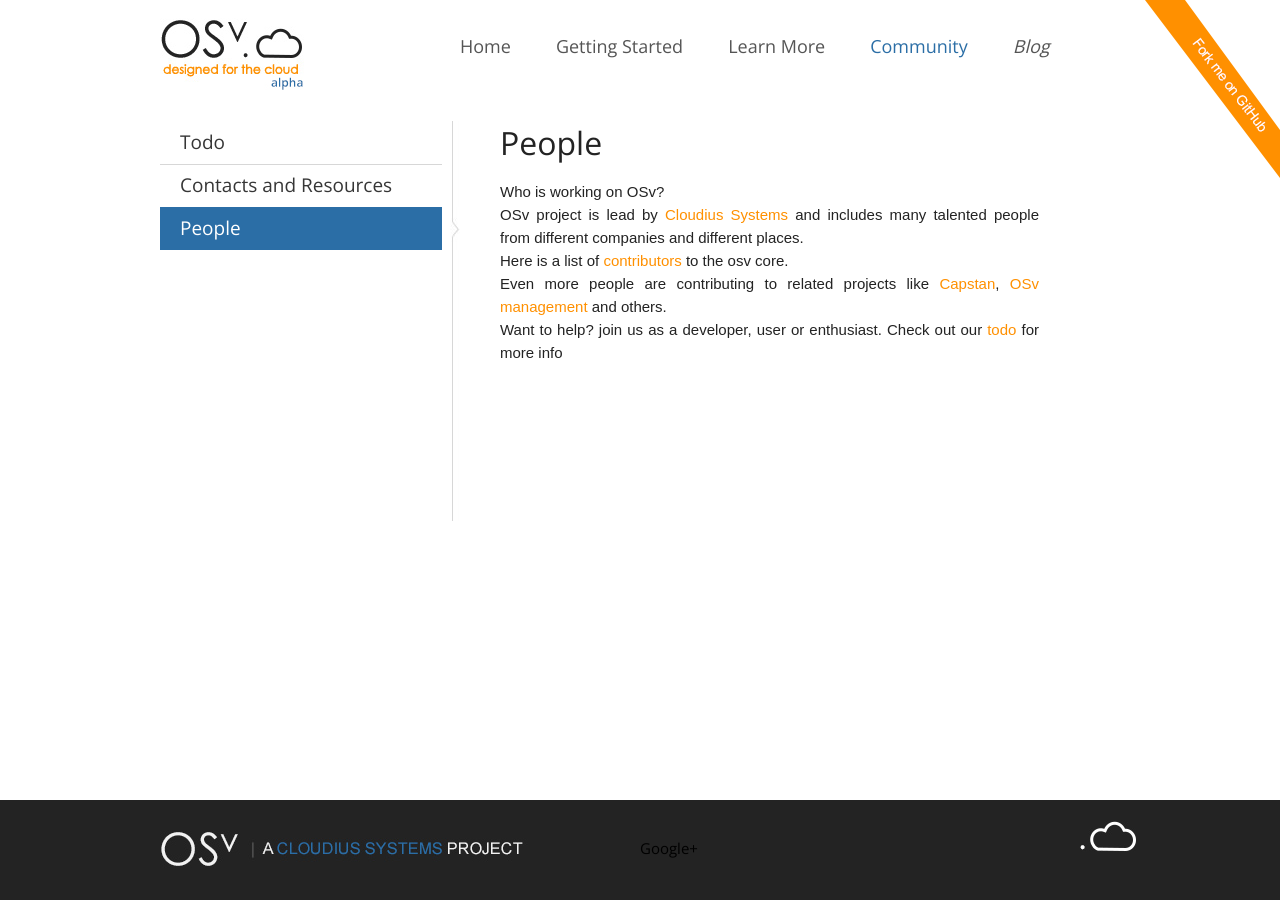
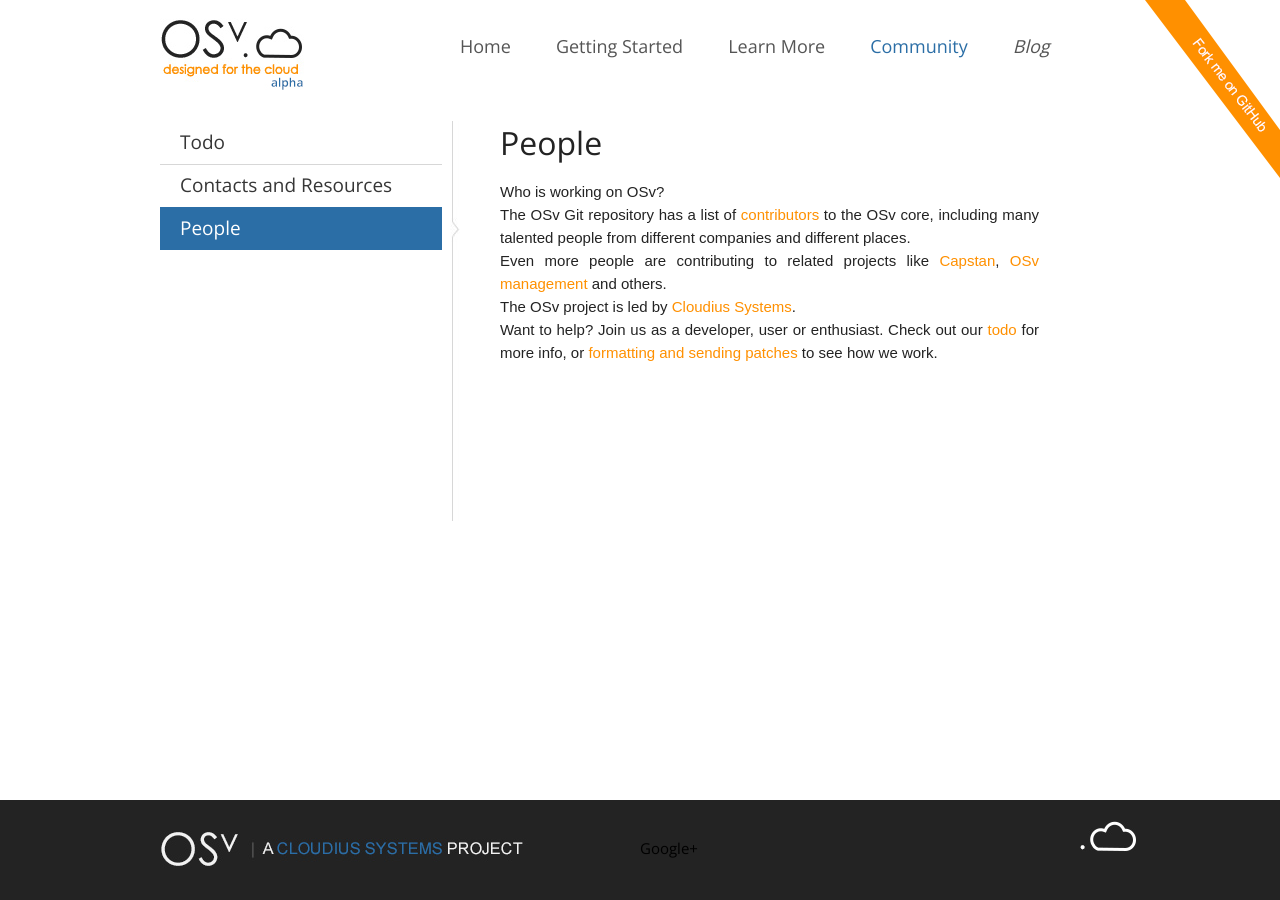
Before and after one commit to osv-io/osv-io.github.io, a Jekyll site: the page built from _posts/community/0000-01-24-people.markdown, in a window 1280 px wide. Built offline with Jekyll 4.4.1, drawn with Linux system fonts in a browser that asks for light colours.

Commit message:
Update community section
 * Add community call to contact page

 * Usage edit for people page

 * Add link to formatting and sending patches document

Signed-off-by: Don Marti <dmarti@cloudius-systems.com>

```diff
--- a/_posts/community/0000-01-24-people.markdown
+++ b/_posts/community/0000-01-24-people.markdown
@@ -9,17 +9,17 @@ show_heading: yes
 Who is working on OSv?
 <!--more-->
 
-OSv project is lead by [Cloudius Systems](http://cloudius-systems.com/) and includes many
+The OSv Git repository has a list of
+[contributors](https://github.com/cloudius-systems/osv/graphs/contributors)
+to the OSv core, including many
 talented people from different companies and different places.
-
-Here is a list of
-[contributors](https://github.com/cloudius-systems/osv/graphs/contributors)
-to the osv core.
 
 Even more people are contributing to related projects like
 [Capstan](https://github.com/cloudius-systems/capstan/graphs/contributors),
 [OSv management](https://github.com/cloudius-systems/mgmt/graphs/contributors)
 and others.
 
-Want to help? join us as a developer, user or enthusiast.
-Check out our [todo](/todo) for more info
+The OSv project is led by [Cloudius Systems](http://cloudius-systems.com/).
+
+Want to help? Join us as a developer, user or enthusiast.
+Check out our [todo](/todo) for more info, or [formatting and sending patches](https://github.com/cloudius-systems/osv/wiki/Formatting-and-sending-patches) to see how we work.
```
Also changed, not shown: _posts/community/0000-09-01-contact.md (+4 -3 lines).
